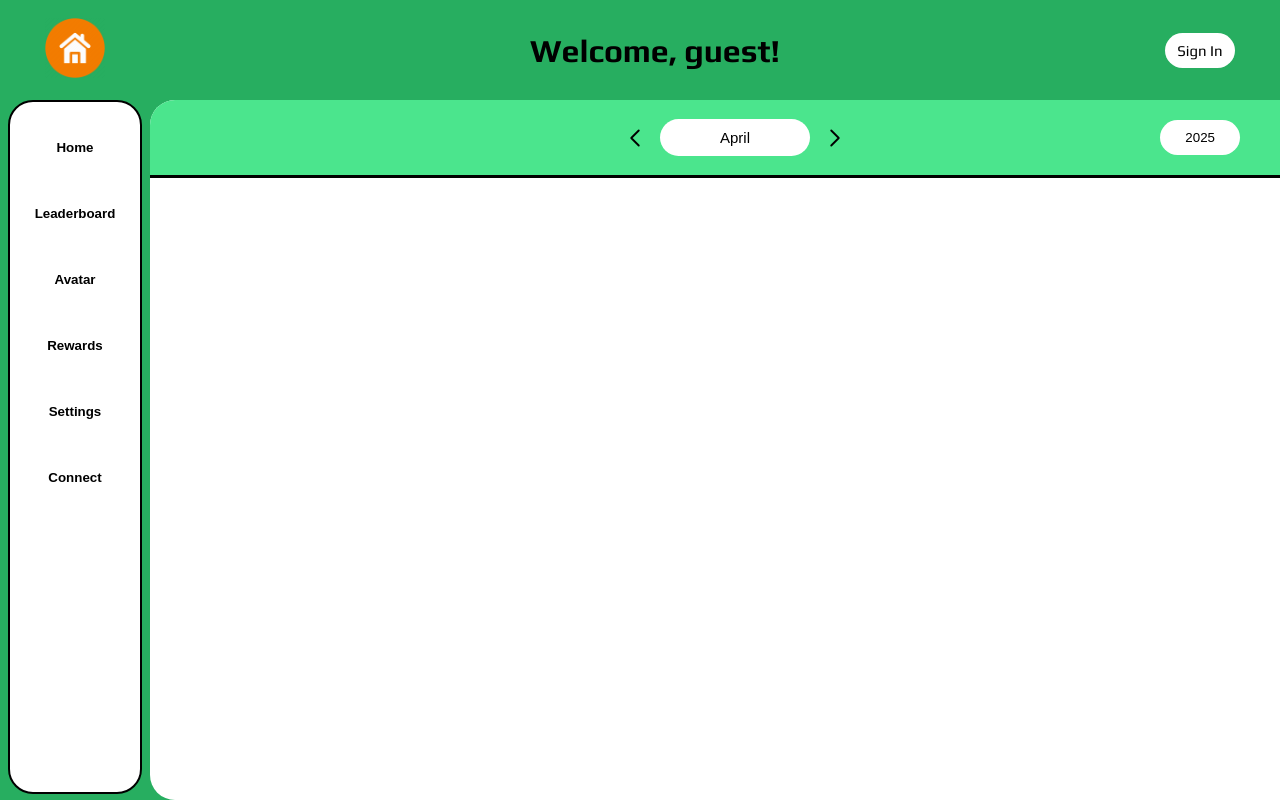
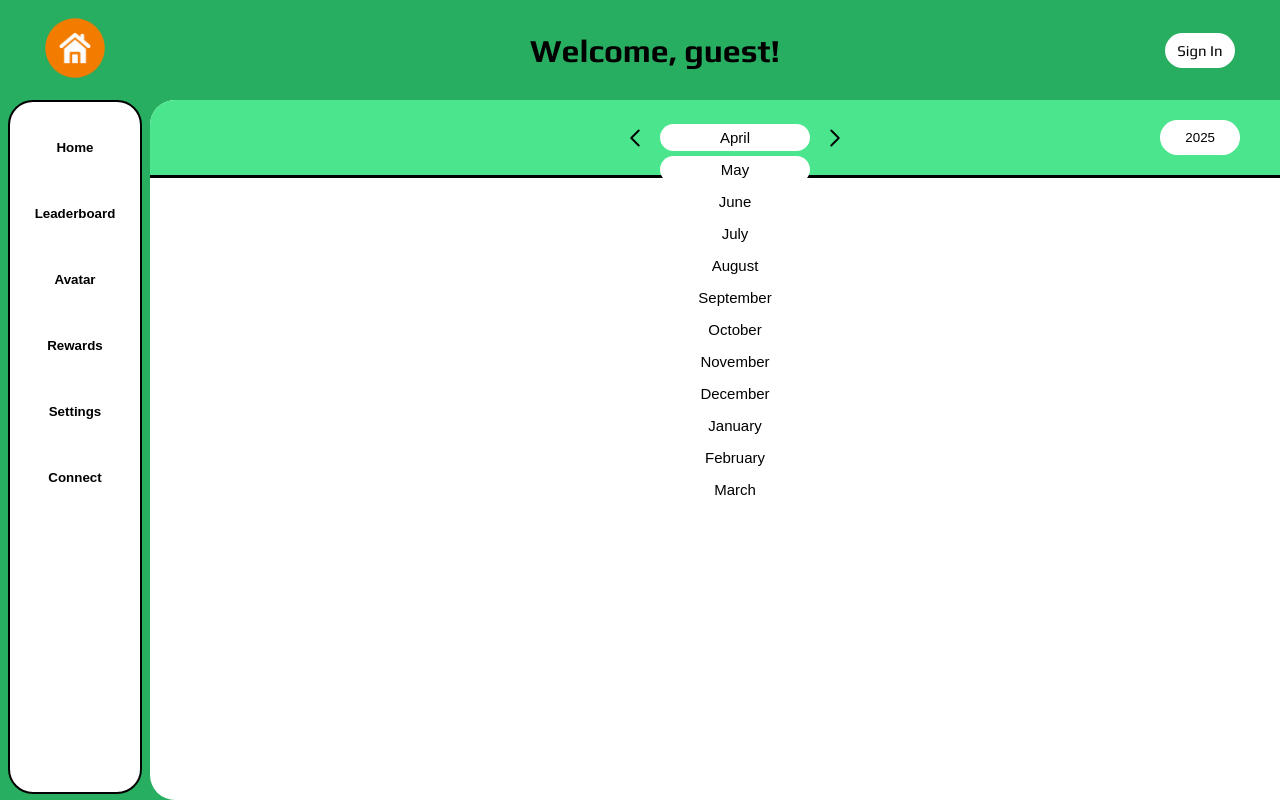
Before and after one commit to SamKhan32/ForgetMeNot, a Django app: page / in a window 1280 px wide. Run offline with Django 5.2, Linux system fonts and the light colour scheme.

Commit message:
added the months dropdown menu

```diff
--- a/main/base/templates/base/home.html
+++ b/main/base/templates/base/home.html
@@ -13,9 +13,80 @@
 
         <div class="month-chip">
 
-            <button onclick="showMonths()">April</button>
+            <button id="main-month-button">April</button>
+
+            <div id="drop-down" class="hidden">
+
+                <div class="month-chip">
+
+                    <button>May</button>
+
+                </div>
+
+                <div class="month-chip">
+
+                    <button>June</button>
+
+                </div>
+
+                <div class="month-chip">
+
+                    <button>July</button>
+
+                </div>
+
+                <div class="month-chip">
+
+                    <button>August</button>
+
+                </div>
+
+                <div class="month-chip">
+
+                    <button>September</button>
+
+                </div>
+
+                <div class="month-chip">
+
+                    <button>October</button>
+
+                </div>
+
+                <div class="month-chip">
+
+                    <button>November</button>
+
+                </div>
+
+                <div class="month-chip">
+
+                    <button>December</button>
+
+                </div>
+
+                <div class="month-chip">
+
+                    <button>January</button>
+
+                </div>
+
+                <div class="month-chip">
+
+                    <button>February</button>
+
+                </div>
+
+                <div class="month-chip">
+
+                    <button>March</button>
+
+                </div>
+            </div>
 
         </div>
+
+
 
 
         <div class="nav-arrow">
@@ -30,25 +101,6 @@
 
 </div>
 
-<div id="drop-down" class="hidden">
 
-    <div class="month-chip">
-
-        <button onclick="showMonths()">February</button>
-
-    </div>
-
-    <div class="month-chip">
-
-        <button onclick="showMonths()">June</button>
-
-    </div>
-
-    <div class="month-chip">
-
-        <button onclick="showMonths()">July</button>
-
-    </div>
-</div>
 
 {% endblock %}
--- a/main/base/views.py
+++ b/main/base/views.py
@@ -3,6 +3,7 @@ from django.contrib.auth import authenticate, login, logout
 from django.contrib.auth.decorators import login_required
 from django.contrib.auth.forms import UserCreationForm
 from django.contrib import messages
+from .forms import CustomUserCreationForm
 
 # this is all so we can use our custom user model
 from django.contrib.auth import get_user_model
@@ -28,10 +29,10 @@ def loginPage(request):
 
 def registerPage(request):
 
-    form = UserCreationForm()
+    form = CustomUserCreationForm()
 
     if request.method == 'POST':
-        form = UserCreationForm(request.POST)
+        form = CustomUserCreationForm(request.POST)
         if form.is_valid():
             user = form.save()
             username = form.cleaned_data.get('username')
--- a/main/templates/main.html
+++ b/main/templates/main.html
@@ -153,7 +153,7 @@
         height: 75px;
         background-color: #4BE58D;
         border-radius: 25px 0 0 0;
-        padding: 0 20px; /* optional: spacing on sides */
+        padding: 0 20px;
     }
 
     .rotated {
@@ -185,13 +185,16 @@
         border: none;
         border-radius: 20px;
         background-color: white;
-        padding: 10px 60px;
+        padding: 5px;
         cursor: pointer;
-        max-width: 150px;
+        width: 150px;
+        text-align: center;
     }
 
     .month-chip{
+        position: relative;
         display: flex;
+        flex-direction: column;
         align-items: center;
         justify-content: center;
 
@@ -213,24 +216,30 @@
     }
 
     #drop-down{
-        background-color: purple;
-        width: 150px;
-        height: 300px;
-        position: relative;
-        top: 100px;
+        position: absolute;
+        top: 100%;
+        display: flex;
+        flex-direction: column;
+        gap: 5px;
+        z-index: 10;
+        margin-top: 5px;
 
     }
 
     .hidden{
         display: none;
+
     }
 
 </style>
 
 <script>
-    function showMonths(){
-        chip = document.getElementById("drop-down");
-        chip.classList.toggle('hidden');
+    document.addEventListener("DOMContentLoaded", function() {
+        const monthButton = document.getElementById("main-month-button");
+        const dropDown = document.getElementById("drop-down");
 
-    }
+        monthButton.addEventListener("click", function() {
+            dropDown.classList.toggle("hidden");
+        });
+    });
 </script>
```
Also changed, not shown: main/base/forms.py (added, +8 -0 lines).
